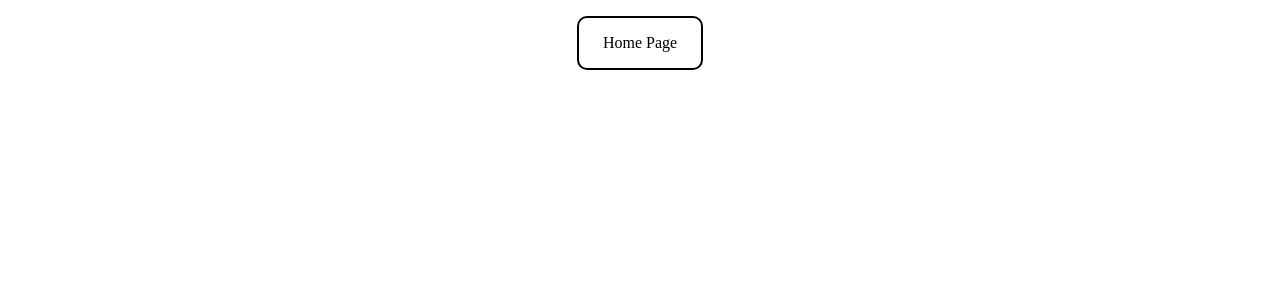
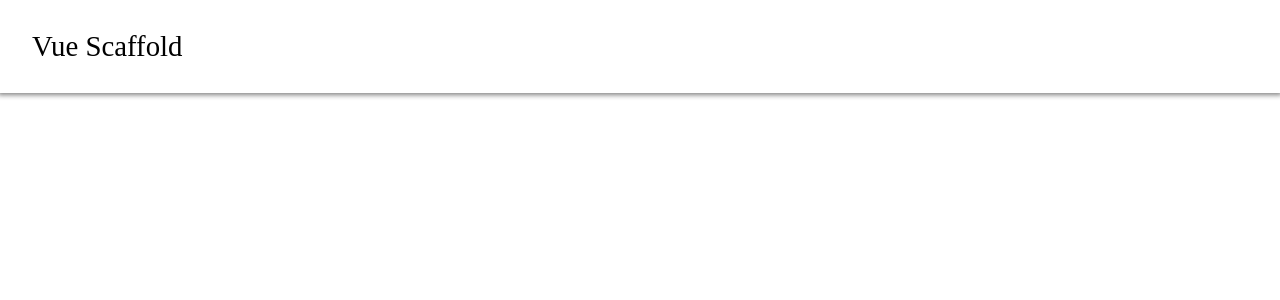
Before and after one commit to RikiVallen/Vue-3-Project-Template, a Vue app: page / in a window 1280 px wide. Shown: the top 300 px of the page. Built offline with nearby package versions, Linux system fonts and the light colour scheme.

Commit message:
Adjusted base scaffolding

```diff
--- a/index.html
+++ b/index.html
@@ -4,8 +4,7 @@
         <meta charset="UTF-8" />
         <link rel="icon" href="/favicon.ico" />
         <meta name="viewport" content="width=device-width, initial-scale=1.0" />
-        <link rel="stylesheet" href="/style.css" />
-        <title>Vite App</title>
+        <title>Vue Scaffold</title>
     </head>
     <body>
         <div id="app"></div>
--- a/src/App.vue
+++ b/src/App.vue
@@ -1,6 +1,9 @@
-<script setup lang="ts"></script>
+<script setup lang="ts">
+    import Header from "./components/Header.vue";
+</script>
 
 <template>
+    <Header />
     <div class="router-container">
         <router-view />
     </div>
--- /dev/null
+++ b/src/components/Header.vue
@@ -0,0 +1,17 @@
+<template>
+    <header>
+        <h1>Vue Scaffold</h1>
+    </header>
+</template>
+
+<style scoped>
+    header {
+        padding: 2rem;
+        box-shadow: 0 0 5px 2px gray;
+    }
+
+    header h1 {
+        font-size: calc(1rem + 1vw);
+        margin: 0;
+    }
+</style>
--- a/src/main.ts
+++ b/src/main.ts
@@ -1,5 +1,6 @@
 import { createApp } from "vue";
 import { createRouter, createWebHistory } from "vue-router";
+import "./styles/app.css";
 import "normalize.css";
 import routes from "./router/routes";
 import App from "./App.vue";
--- /dev/null
+++ b/src/styles/app.css
@@ -0,0 +1,129 @@
+/* http://meyerweb.com/eric/tools/css/reset/
+   v2.0 | 20110126
+   License: none (public domain)
+*/
+
+html,
+body,
+div,
+span,
+applet,
+object,
+iframe,
+h1,
+h2,
+h3,
+h4,
+h5,
+h6,
+p,
+blockquote,
+pre,
+a,
+abbr,
+acronym,
+address,
+big,
+cite,
+code,
+del,
+dfn,
+em,
+img,
+ins,
+kbd,
+q,
+s,
+samp,
+small,
+strike,
+strong,
+sub,
+sup,
+tt,
+var,
+b,
+u,
+i,
+center,
+dl,
+dt,
+dd,
+ol,
+ul,
+li,
+fieldset,
+form,
+label,
+legend,
+table,
+caption,
+tbody,
+tfoot,
+thead,
+tr,
+th,
+td,
+article,
+aside,
+canvas,
+details,
+embed,
+figure,
+figcaption,
+footer,
+header,
+hgroup,
+menu,
+nav,
+output,
+ruby,
+section,
+summary,
+time,
+mark,
+audio,
+video {
+    margin: 0;
+    padding: 0;
+    border: 0;
+    font-size: 100%;
+    font: inherit;
+    vertical-align: baseline;
+}
+/* HTML5 display-role reset for older browsers */
+article,
+aside,
+details,
+figcaption,
+figure,
+footer,
+header,
+hgroup,
+menu,
+nav,
+section {
+    display: block;
+}
+body {
+    line-height: 1;
+}
+ol,
+ul {
+    list-style: none;
+}
+blockquote,
+q {
+    quotes: none;
+}
+blockquote:before,
+blockquote:after,
+q:before,
+q:after {
+    content: "";
+    content: none;
+}
+table {
+    border-collapse: collapse;
+    border-spacing: 0;
+}
--- a/src/views/Home.vue
+++ b/src/views/Home.vue
@@ -1,18 +1,3 @@
-<template>
-    <div>
-        <p>Home Page</p>
-    </div>
-</template>
+<template></template>
 
-<style scoped>
-    div {
-        display: flex;
-        justify-content: center;
-    }
-
-    p {
-        border: 2px solid black;
-        padding: 1rem 1.5rem;
-        border-radius: 10px;
-    }
-</style>
+<style scoped></style>
```
